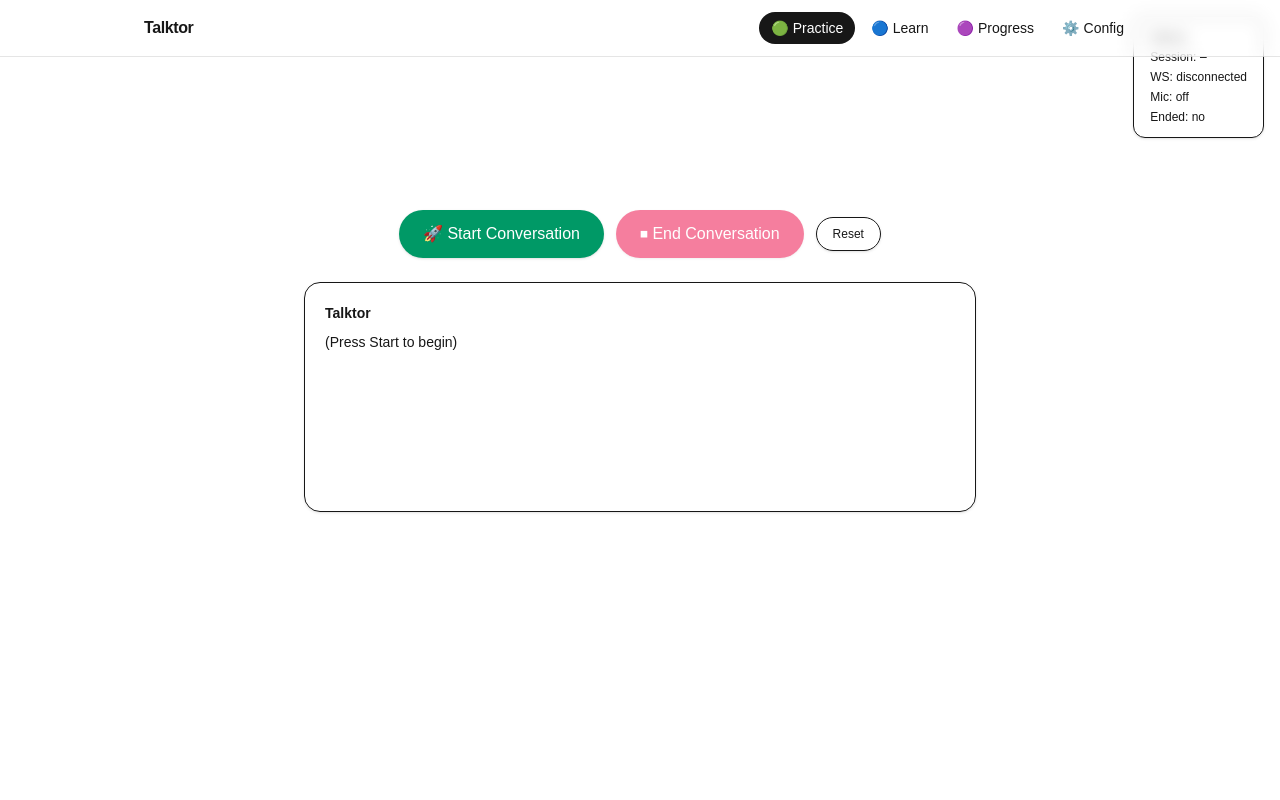
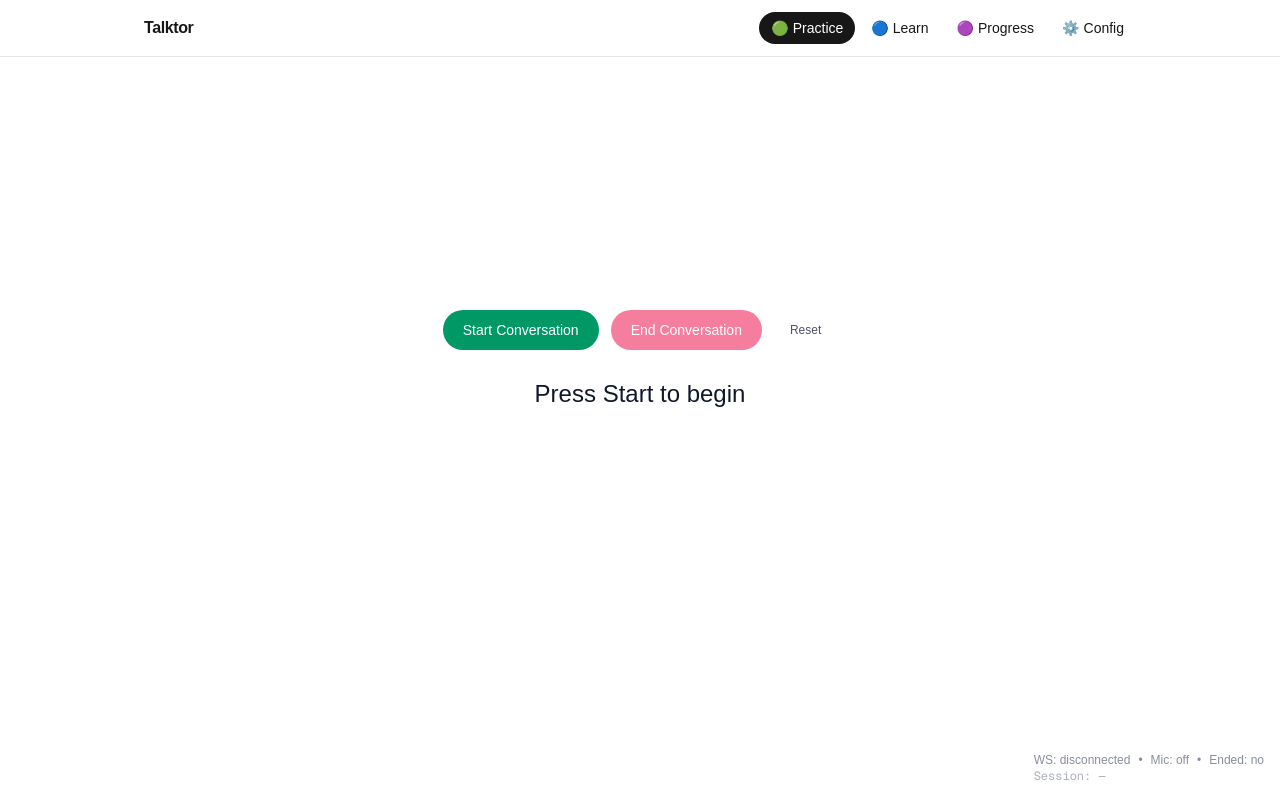
Before and after one commit to EAlmazanG/talktor, a Next.js app in the folder frontend/: page /practice in a window 1280 px wide. Built offline with nearby package versions, Linux system fonts and the light colour scheme.

Commit message:
Refactor practice page UI and AI message handling
Replaces aiTranscript state with aiMessage to only display the latest completed AI message, removing streaming text. Simplifies and modernizes UI elements for status, controls, and feedback summary, reducing visual clutter and improving readability.

```diff
--- a/frontend/src/app/practice/page.tsx
+++ b/frontend/src/app/practice/page.tsx
@@ -11,7 +11,7 @@ export default function PracticePage() {
   const [connecting, setConnecting] = useState(false);
   const [connected, setConnected] = useState(false);
   const [error, setError] = useState<string | null>(null);
-  const [aiTranscript, setAiTranscript] = useState("");
+  const [aiMessage, setAiMessage] = useState("");
   const clientRef = useRef<RealtimeClient | null>(null);
   const micRef = useRef<MicStreamController | null>(null);
   const playerRef = useRef<AiAudioPlayer | null>(null);
@@ -36,7 +36,7 @@ export default function PracticePage() {
     setConnecting(false);
     setConnected(false);
     setError(null);
-    setAiTranscript("");
+    setAiMessage("");
     setEnded(false);
     setFeedbackSummary(null);
   }, []);
@@ -56,6 +56,7 @@ export default function PracticePage() {
 
   const handleStart = async () => {
     setError(null);
+    setAiMessage("");
     setConnecting(true);
     try {
       const res = await startConversation();
@@ -87,11 +88,11 @@ export default function PracticePage() {
           micRef.current = null;
         },
         onError: () => setError("WebSocket error"),
-        // Do not render user transcript in this UX
+        // Only show the latest completed AI message (no streaming text)
         onUserDelta: () => {},
         onUserCompleted: () => {},
-        onAiDelta: (d) => setAiTranscript((prev) => prev + d),
-        onAiCompleted: (t) => setAiTranscript((prev) => (prev.endsWith("\n") ? prev : prev + "\n") + t + "\n"),
+        onAiDelta: () => {},
+        onAiCompleted: (t) => setAiMessage(t),
         onPlaybackClear: () => {
           // Clear buffered AI audio when barge-in or end requested
           playerRef.current?.clear();
@@ -144,58 +145,56 @@ export default function PracticePage() {
 
   return (
     <div className="relative min-h-[70vh] flex flex-col items-center justify-center">
-      {/* Status panel (top-right corner) */}
-      <div className="fixed top-4 right-4 rounded-xl border bg-white/70 dark:bg-black/30 backdrop-blur px-4 py-3 text-xs shadow-sm space-y-1">
-        <div className="font-semibold">Status</div>
-        <div>Session: <span className="font-mono">{sessionId ?? "—"}</span></div>
-        <div>WS: {connected ? "connected" : connecting ? "connecting" : "disconnected"}</div>
-        <div>Mic: {micRef.current ? "on" : "off"}</div>
-        <div>Ended: {ended ? "yes" : "no"}</div>
-        {error && <div className="text-rose-600">{error}</div>}
+      {/* Status panel (bottom-right, minimal) */}
+      <div className="fixed bottom-4 right-4 text-[11px] md:text-xs text-gray-500 dark:text-gray-400 opacity-80">
+        <div className="flex items-center gap-2">
+          <span>WS: {connected ? "connected" : connecting ? "connecting" : "disconnected"}</span>
+          <span>•</span>
+          <span>Mic: {micRef.current ? "on" : "off"}</span>
+          <span>•</span>
+          <span>Ended: {ended ? "yes" : "no"}</span>
+        </div>
+        <div className="font-mono opacity-70">Session: {sessionId ?? "—"}</div>
+        {error && <div className="text-rose-500">{error}</div>}
       </div>
 
       {/* Controls */}
       <div className="mb-6 flex items-center gap-3">
         <button
-          className="px-6 py-3 rounded-full bg-emerald-600 text-white text-sm md:text-base shadow hover:shadow-md hover:brightness-110 disabled:opacity-50 disabled:cursor-not-allowed transition"
+          className="px-5 py-2.5 rounded-full bg-emerald-600 text-white text-sm font-medium hover:bg-emerald-700 disabled:opacity-50 disabled:cursor-not-allowed transition-colors"
           onClick={handleStart}
           disabled={!canStart}
         >
-          🚀 Start Conversation
+          Start Conversation
         </button>
         <button
-          className="px-6 py-3 rounded-full bg-rose-600 text-white text-sm md:text-base shadow hover:shadow-md hover:brightness-110 disabled:opacity-50 disabled:cursor-not-allowed transition"
+          className="px-5 py-2.5 rounded-full bg-rose-600 text-white text-sm font-medium hover:bg-rose-700 disabled:opacity-50 disabled:cursor-not-allowed transition-colors"
           onClick={handleEnd}
           disabled={!canEnd}
         >
-          ⏹ End Conversation
+          End Conversation
         </button>
         <button
-          className="px-4 py-2 rounded-full border bg-white/50 dark:bg-white/10 text-xs shadow-sm hover:bg-white/70 transition"
+          className="px-4 py-2 rounded-full text-xs text-gray-600 dark:text-gray-300 hover:text-gray-900 dark:hover:text-white underline-offset-4 hover:underline transition-colors"
           onClick={reset}
         >
           Reset
         </button>
       </div>
 
-      {/* Centered AI transcript */}
-      <div className="w-full max-w-2xl">
-        <div className="rounded-2xl border bg-white/70 dark:bg-black/30 backdrop-blur p-5 shadow-sm">
-          <div className="text-sm font-semibold mb-2">Talktor</div>
-          <div className="text-sm whitespace-pre-wrap min-h-40 leading-relaxed">
-            {aiTranscript || (connected ? "(Listening...)" : "(Press Start to begin)")}
-          </div>
+      {/* Centered AI message (clean, no frames) */}
+      <div className="w-full max-w-3xl px-4">
+        <div className="text-center text-xl md:text-2xl font-light leading-relaxed text-gray-900 dark:text-gray-100">
+          {aiMessage || (connected ? "Listening..." : "Press Start to begin")}
         </div>
       </div>
 
-      {/* Feedback summary after end */}
+      {/* Feedback summary after end (clean, no frames) */}
       {ended && (
-        <div className="mt-6 w-full max-w-2xl">
-          <div className="rounded-2xl border p-5 bg-white/80 dark:bg-black/30 backdrop-blur">
-            <div className="text-sm font-semibold mb-2">Feedback summary</div>
-            <div className="text-sm whitespace-pre-wrap">
-              {feedbackSummary ? feedbackSummary : "No summary available yet."}
-            </div>
+        <div className="mt-6 w-full max-w-3xl px-4">
+          <div className="text-[11px] md:text-xs uppercase tracking-wide text-gray-500 dark:text-gray-400 mb-1">Feedback summary</div>
+          <div className="text-sm font-light whitespace-pre-wrap text-gray-900 dark:text-gray-100">
+            {feedbackSummary ? feedbackSummary : "No summary available yet."}
           </div>
         </div>
       )}
```
